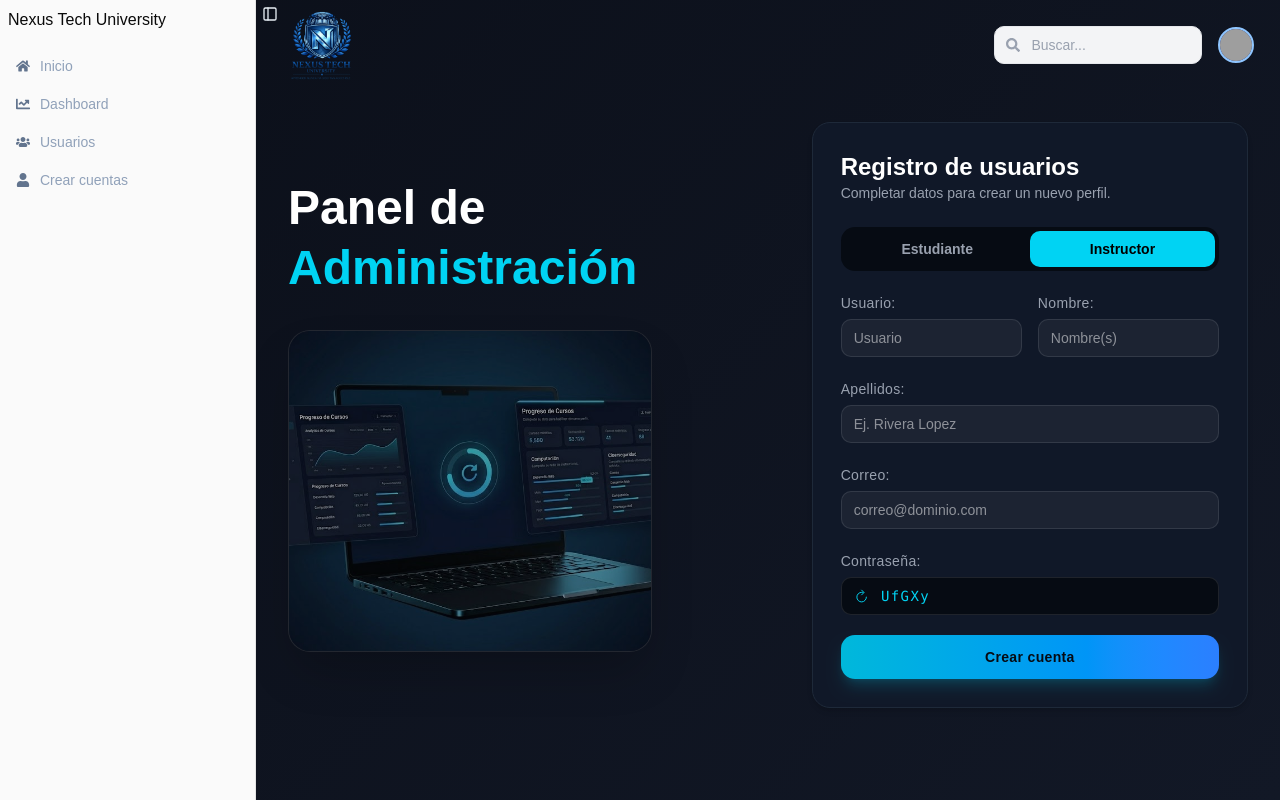
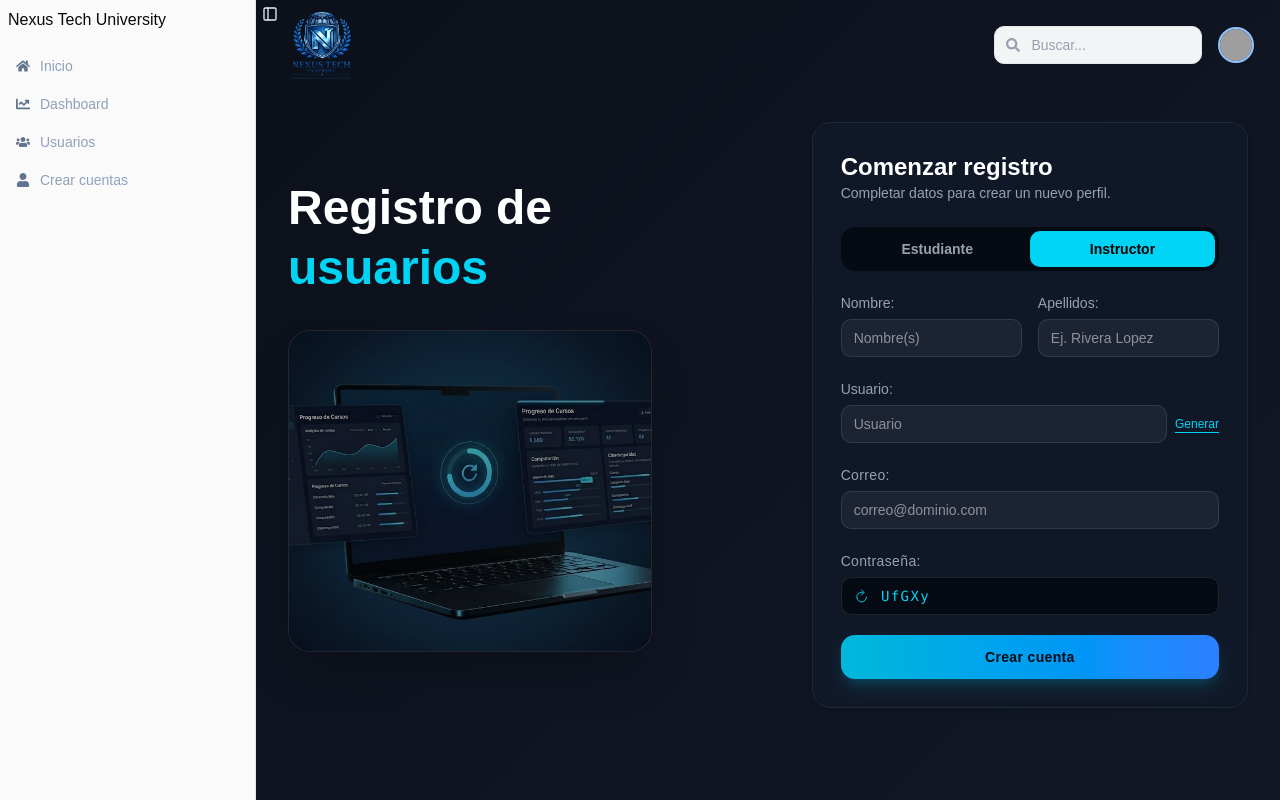
Before and after one commit to ChrisPY-31/UniversityTech, a React (Vite) app: page /newAccounts in a window 1280 px wide. Built offline with nearby package versions, Linux system fonts and the light colour scheme; grey boxes are pictures that could not be loaded.

Commit message:
Formulario crear usuarios

```diff
--- a/src/Pages/Manager/ManagerNewAccount.jsx
+++ b/src/Pages/Manager/ManagerNewAccount.jsx
@@ -5,6 +5,7 @@ import imagenTec from "../../assets/imagenTec.jpg";
 import { IoRefreshOutline } from "react-icons/io5";
 
 const ManagerNewAccount = () => {
+
   //contraseñas
   const generatePassword = () => {
     const length = Math.floor(Math.random() * 5) + 4;
@@ -17,6 +18,42 @@ const ManagerNewAccount = () => {
     }
 
     return password;
+  };
+
+  // generar username de instructor
+const generateUsername = (name, lastname) => {
+  if (!name || !lastname) return "";
+
+  const clean = (text) =>
+    text
+      .toLowerCase()
+      .normalize("NFD")
+      .replace(/[\u0300-\u036f]/g, "")
+      .replace(/[^a-z0-9]/g, "");
+
+  const n = clean(name);
+  const l = clean(lastname);
+
+  if (!n || !l) return "";
+
+  const rand = (min, max) =>
+    Math.floor(Math.random() * (max - min + 1)) + min;
+
+  let base = "";
+
+  const type = rand(1, 3);
+
+  if (type === 1) {
+    base = n.slice(0, rand(2, 4)) + l.slice(0, rand(2, 4));
+  } else if (type === 2) {
+    base = l.slice(0, rand(3, 5));
+  } else {
+    base = n.charAt(0) + l.slice(0, rand(3, 5));
+  }
+
+  const numbers = rand(10, 99);
+
+  return (base + numbers).slice(0, 8);
 };
 
   //validaciones
@@ -48,18 +85,18 @@ const ManagerNewAccount = () => {
       },
     };
 
-    //envio de datos:ver en consola
     console.log("Datos", userObject);
   };
 
   return (
     <div className=" flex items-center justify-center p-8 text-white">
       <div className="flex w-full max-w-[1200px] gap-40 items-center">
+
         <div className="w-5/12 space-y-8">
           <div>
             <h1 className="text-5xl font-bold leading-tight">
-              Panel de <br />
-              <span className="text-cyan-400">Administración</span>
+              Registro de <br />
+              <span className="text-cyan-400">usuarios</span>
             </h1>
           </div>
 
@@ -74,12 +111,9 @@ const ManagerNewAccount = () => {
 
         <div className="w-6/12 max-w-[520px]">
           <div
-            className="bg-gray-900 border border-gray-800 rounded-2xl p-7
-            shadow-md transition-all duration-300 ease-out
-            hover:shadow-[0_0_30px_rgba(34,211,238,0.2)]
-          hover:border-cyan-400/40"
-          >
-            <h2 className="text-2xl font-semibold">Registro de usuarios</h2>
+            className="bg-gray-900 border border-gray-800 rounded-2xl p-7 shadow-md transition-all duration-300 ease-out
+            hover:shadow-[0_0_30px_rgba(34,211,238,0.2)]hover:border-cyan-400/40">
+            <h2 className="text-2xl font-semibold">Comenzar registro</h2>
             <p className="text-gray-400 text-sm mb-6">
               Completar datos para crear un nuevo perfil.
             </p>
@@ -98,13 +132,14 @@ const ManagerNewAccount = () => {
             >
               {({ values, setFieldValue, errors, touched }) => (
                 <Form className="space-y-5">
-                  <div className="flex bg-[#060B13] p-1 rounded-xl">
+
+                  <div className="flex bg-[#060B13] p-1 rounded-xl ">
                     {["ESTUDIANTE", "INSTRUCTOR"].map((r) => (
                       <button
                         key={r}
                         type="button"
                         onClick={() => setFieldValue("role", r)}
-                        className={`flex-1 py-2 rounded-lg text-sm font-semibold transition ${
+                        className={`flex-1 py-2 rounded-lg text-sm font-semibold transition cursor-pointer ${
                           values.role === r
                             ? "bg-cyan-400 text-black"
                             : "text-gray-400 hover:text-white"
@@ -117,23 +152,7 @@ const ManagerNewAccount = () => {
 
                   <div className="grid grid-cols-2 gap-4">
                     <div>
-                      <label className="text-[14px] text-gray-400 tracking-wide">
-                        Usuario:
-                      </label>
-                      <Field
-                        name="username"
-                        placeholder="Usuario"
-                        className="w-full mt-1 bg-white/5 border border-white/10 rounded-lg px-3 py-2 text-sm outline-none focus:border-cyan-400"
-                      />
-                      {errors.username && touched.username && (
-                        <p className="text-red-400 text-xs mt-1">
-                          {errors.username}
-                        </p>
-                      )}
-                    </div>
-
-                    <div>
-                      <label className="text-[14px] text-gray-400 tracking-wide">
+                      <label className="text-[14px] text-gray-400">
                         Nombre:
                       </label>
                       <Field
@@ -147,10 +166,9 @@ const ManagerNewAccount = () => {
                         </p>
                       )}
                     </div>
-                  </div>
 
                     <div>
-                    <label className="text-[14px] text-gray-400 tracking-wide">
+                      <label className="text-[14px] text-gray-400">
                         Apellidos:
                       </label>
                       <Field
@@ -164,6 +182,43 @@ const ManagerNewAccount = () => {
                         </p>
                       )}
                     </div>
+                  </div>
+
+                  <div>
+                    <label className="text-[14px] text-gray-400">
+                      Usuario:
+                    </label>
+
+                    <div className="flex items-center gap-2 mt-1">
+                      <Field
+                        name="username"
+                        placeholder="Usuario"
+                        readOnly={values.role === "INSTRUCTOR"}
+                        className="w-full bg-white/5 border border-white/10 rounded-lg px-3 py-2 text-sm outline-none focus:border-cyan-400"
+                      />
+
+                      {values.role === "INSTRUCTOR" && (
+                        <button
+                          type="button"
+                          onClick={() =>
+                            setFieldValue(
+                              "username",
+                              generateUsername(values.name, values.lastname)
+                            )
+                          }
+                          className="text-xs text-cyan-400 border-b border-cyan-400 hover:text-cyan-300 hover:border-cyan-300 transition cursor-pointer"
+                        >
+                          Generar
+                        </button>
+                      )}
+                    </div>
+
+                    {errors.username && touched.username && (
+                      <p className="text-red-400 text-xs mt-1">
+                        {errors.username}
+                      </p>
+                    )}
+                  </div>
 
                   <div>
                     <label className="text-[14px] text-gray-400 tracking-wide">
@@ -171,8 +226,10 @@ const ManagerNewAccount = () => {
                     </label>
                     <Field
                       name="email"
+                      type="email"
+                      autoComplete="off"
                       placeholder="correo@dominio.com"
-                      className="w-full mt-1 bg-white/5 border border-white/10 rounded-lg px-3 py-2 text-sm outline-none focus:border-cyan-400"
+                      className="w-full mt-1 bg-white/5 border border-white/10 rounded-lg px-3 py-2 text-sm outline-none focus:border-cyan-400 focus:bg-white/5"
                     />
                     {errors.email && touched.email && (
                       <p className="text-red-400 text-xs mt-1">
@@ -212,6 +269,7 @@ const ManagerNewAccount = () => {
                       transition-all duration-300 flex items-center justify-center gap-2 cursor-pointer" >
                     Crear cuenta
                   </button>
+
                 </Form>
               )}
             </Formik>
```
Lines whose indentation alone changed are shown as unchanged.
